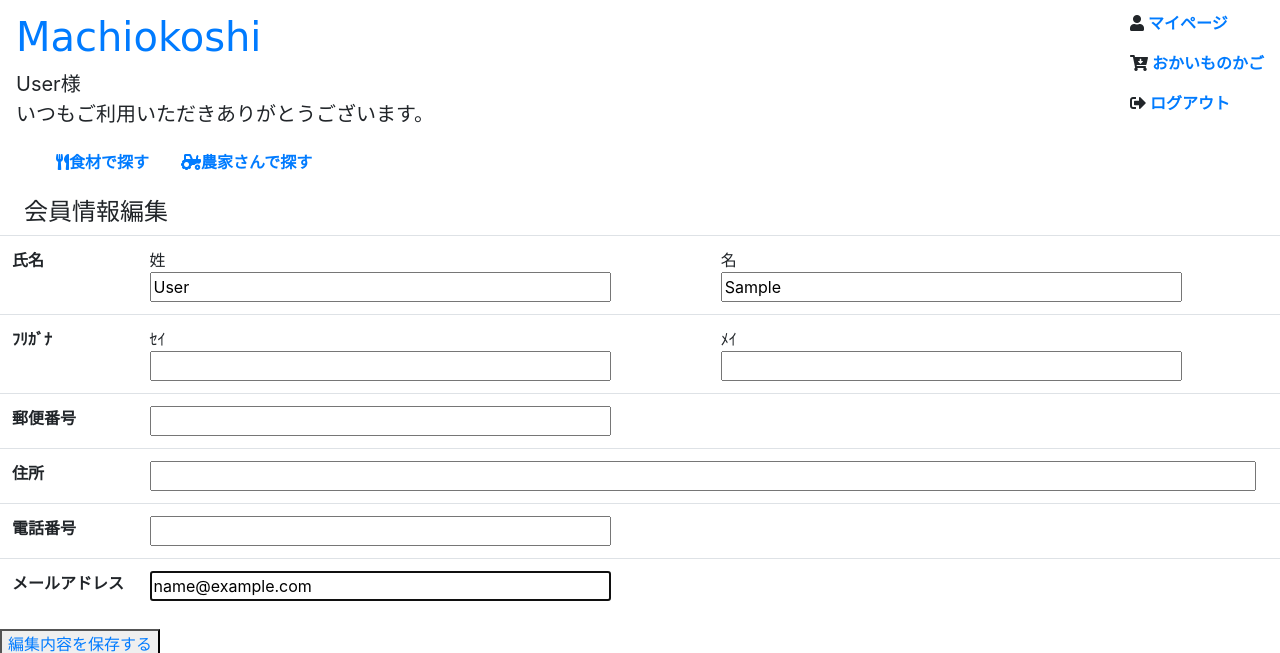
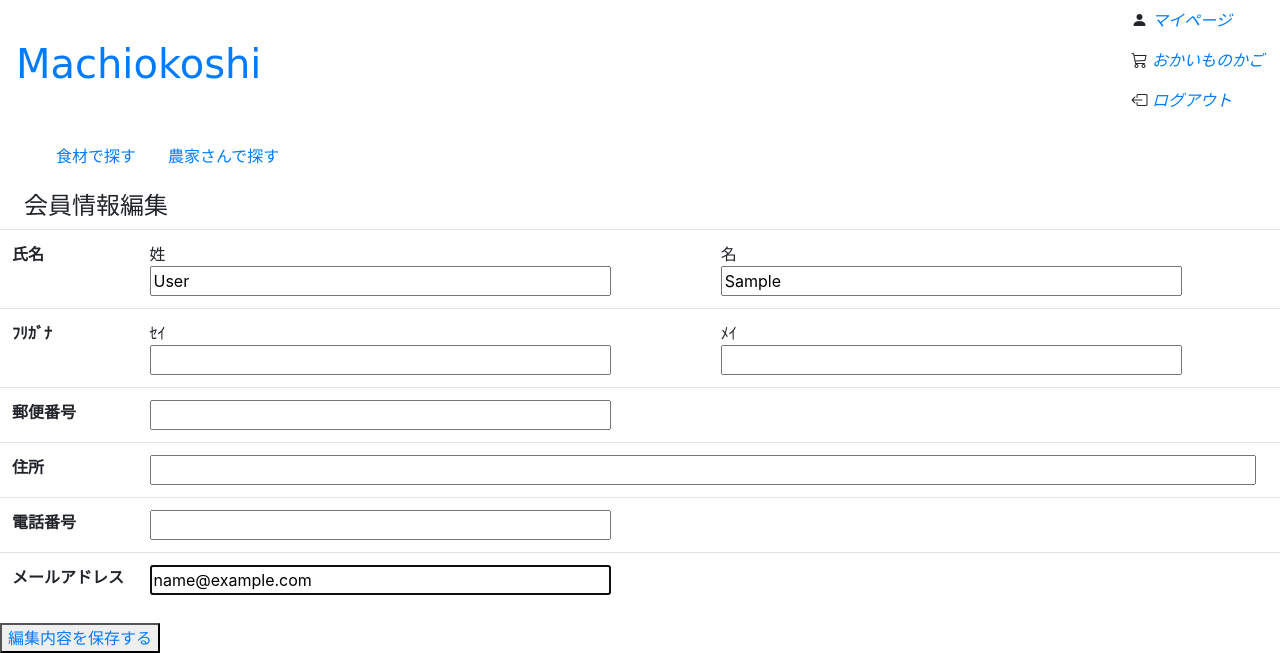
Before and after one commit to arisa6/Machiokoshi, a Rails app: page /public/customers/1/edit in a window 1280 px wide. Shown: the top 653 px of the page. Run offline with Rails 7, Linux system fonts and the light colour scheme; the visitor is signed in with stand-in values (Sample User, id 1); data comes from the database, SQL or seed files in the repository; style sheets or scripts are compiled from the project's sources; some libraries are stand-ins or nearby versions.

Commit message:
bootstrap icon CDNにて導入

```diff
--- a/app/assets/stylesheets/application.css
+++ b/app/assets/stylesheets/application.css
@@ -14,17 +14,24 @@
  *= require_self
  */
 
-.swiper-container{
-   width: 1000px;
-   height: 400px;
+
+.slide-container {
+  width: 100%;
 }
 
+.swiper-container {
+  width: 600px;
+  left: -20%;
+  height: 300px;
+}
 
- ページネーションの余白
-.swiper-horizontal > .swiper-pagination-bullets .swiper-pagination-bullet,
-.swiper-pagination-horizontal.swiper-pagination-bullets .swiper-pagination-bullet {
-  margin: 0 20px 20px;
-}
+/* ページネーションの余白 */
+/*.swiper-horizontal > .swiper-pagination-bullets .swiper-pagination-bullet,*/
+/*.swiper-pagination-horizontal.swiper-pagination-bullets .swiper-pagination-bullet {*/
+/*  margin: 0 20px 20px;*/
+/*}*/
+
+
 /* ページネーションのサイズと色 */
 /*.swiper-pagination-bullet {*/
 /*  background-color: red;*/
--- a/app/controllers/public/customers_controller.rb
+++ b/app/controllers/public/customers_controller.rb
@@ -13,7 +13,7 @@
     def update
         # @customer = current_customer
         @customer = Customer.find(params[:id])
-        if @customer.update(customer_params)
+        if @customer.update_attributes(customer_params)
           redirect_to public_customer_path(current_customer)
         else
           render "edit"
--- a/app/views/layouts/_header.html.erb
+++ b/app/views/layouts/_header.html.erb
@@ -3,8 +3,8 @@
         <%= link_to root_path, class: "navbar-item" do %>  <!--文字にリンクを埋め込む実装コード-->
           <h1 class="title is-4" style="font-family: cursive;">Machiokoshi</h1>
         <% end %>
-         <li class="list-unstyled"><%= current_customer.last_name %>様<br>
-         いつもご利用いただきありがとうございます。</li>
+         <!--<li class="list-unstyled"><%#= current_customer.last_name %>様<br>-->
+         <!--いつもご利用いただきありがとうございます。</li>-->
         <div class="navbar-burger burger" data-target="navbarExampleTransparentExample">
           <span></span>
           <span></span>
@@ -18,7 +18,7 @@
             <div class="navbar-item">
               <div class="field is-grouped">
                 <p class="control">
-                  <i class="fas fa-user">
+                  <i class="bi bi-person-fill">
                     <%= link_to "マイページ", public_customer_path(current_customer), class: "button is-warning is-light" %>
                   </i>
                 </p>
@@ -26,12 +26,12 @@
                 <!--  <%#= link_to "お気に入り商品", public_item_favorite_path(current_customer), class: "navbar-item button is-warning is-light" %>-->
                 <!--</p>-->
                 <p class="control">
-                  <i class="fas fa-cart-arrow-down">
+                  <i class="bi bi-cart3">
                   <%= link_to "おかいものかご", public_cart_items_path, class: "navbar-item button is-warning is-light" %>
                   </i>
                 </p>
                 <p class="control">
-                  <i class="fas fa-sign-out-alt">
+                  <i class="bi bi-box-arrow-left">
                   <%= link_to "ログアウト", destroy_customer_session_path, method: :delete, class: "button is-warning is-light" %>
                   </i>
                 </p>
@@ -44,19 +44,19 @@
             <div class="navbar-item">
               <div class="field is-grouped">
                   <p class="control">
-                    <i class="fas fa-cart-arrow-down">
+                    <!--<i class="fas fa-cart-arrow-down">-->
                       <%= link_to "おかいものかご", public_cart_items_path, class: "navbar-item button is-warning is-light" %>
-                    </i>
+                    <!--</i>-->
                   </p>
                   <p class="control">
-                    <i class="fas fa-sign-in-alt">
+                    <!--<i class="fas fa-sign-in-alt">-->
                       <%= link_to "ログイン", new_customer_session_path, class: "button is-warning is-light" %>
-                    </i>
+                    <!--</i>-->
                   </p>
                   <p class="control">
-                    <i class="fas fa-user-plus">
+                    <!--<i class="fas fa-user-plus">-->
                       <%= link_to "新規登録", new_customer_registration_path, class: "button is-warning is-light" %>
-                    </i>
+                    <!--</i>-->
                   </p>
             </div>
           </div>
--- a/app/views/layouts/application.html.erb
+++ b/app/views/layouts/application.html.erb
@@ -2,12 +2,12 @@
 <html>
   <head>
     <title>MachiokoshiApp</title>
-    <meta name="viewport" content="width=device-width,initial-scale=1">
     <%= csrf_meta_tags %>
     <%= csp_meta_tag %>
+    <meta name="viewport" content="width=device-width, initial-scale=1, maximum-scale=1">
     <link rel="stylesheet" href="https://stackpath.bootstrapcdn.com/bootstrap/4.5.0/css/bootstrap.min.css" integrity="sha384-9aIt2nRpC12Uk9gS9baDl411NQApFmC26EwAOH8WgZl5MYYxFfc+NcPb1dKGj7Sk" crossorigin="anonymous">
-    <link rel="stylesheet" href="https://cdnjs.cloudflare.com/ajax/libs/font-awesome/5.9.0/css/all.min.css" integrity="sha256-UzFD2WYH2U1dQpKDjjZK72VtPeWP50NoJjd26rnAdUI=" crossorigin="anonymous" />
     <link rel="stylesheet" href="https://cdnjs.cloudflare.com/ajax/libs/Swiper/8.3.2/swiper-bundle.css">
+    <link rel="stylesheet" href="https://cdn.jsdelivr.net/npm/bootstrap-icons@1.8.0/font/bootstrap-icons.css">
 
     <%= stylesheet_pack_tag 'application', media: 'all', 'data-turbolinks-track': 'reload' %>
     <%= javascript_pack_tag 'application', 'data-turbolinks-track': 'reload' %>
@@ -28,7 +28,8 @@
     <% end %>
 
     <%= render 'public/homes/header_inner' %>
-    <!--<script src="https://cdnjs.cloudflare.com/ajax/libs/Swiper/8.3.2/swiper-bundle.min.js"></script>-->
+    <script src="https://cdnjs.cloudflare.com/ajax/libs/Swiper/8.3.2/swiper-bundle.min.js"></script>
+
 
     <%= yield %>
 
--- a/app/views/public/cart_items/index.html.erb
+++ b/app/views/public/cart_items/index.html.erb
@@ -10,9 +10,9 @@
 
    <div class="col-md-12"style="margin-top: 5px;">
       <table class="table">
-        <thead class="table-dark">
+        <thead class="table">
           <tr>
-            <th>#</th>
+            <th></th>
             <th scope="col">商品名</th>
             <th scope="col">単価</th>
             <th scope="col">数量</th>
--- a/app/views/public/customers/edit.html.erb
+++ b/app/views/public/customers/edit.html.erb
@@ -43,11 +43,11 @@
                 <td colspan="2"><%= f.text_field :email, :size=>"40",autofocus: true, autocomplete: "email" %></td>
               </tr>
             </table>
+          <button><%= link_to "編集内容を保存する", public_customer_path %></button>
             <% end %>
 
 
 
-          <button><%= link_to "編集内容を保存する", public_customer_path %></button>
 
 
       <div class="col-md-5"style="text-align: center;margin-top: 30px; margin-bottom: 60px;">
--- a/app/views/public/homes/_header_inner.html.erb
+++ b/app/views/public/homes/_header_inner.html.erb
@@ -3,10 +3,10 @@
       <ul id="globalnav">
         <ul class="nav">
           <li class="nav-item">
-            <a class="nav-link active" href="#"><i class="fas fa-utensils">食材で探す</i></a>
+            <a class="nav-link active" href="#">食材で探す</a>
           </li>
           <li class="nav-item">
-            <a class="nav-link" href="#"><i class="fas fa-tractor">農家さんで探す</i></a>
+            <a class="nav-link" href="#">農家さんで探す</a>
           </li>
         </ul>
       </ul>
```
Also changed, not shown: app/controllers/public/genres_controller.rb (+12 -1 lines), app/views/public/genres/show.html.erb (+25 -2 lines), app/views/public/homes/top.html.erb (+14 -18 lines), 1 other file.
